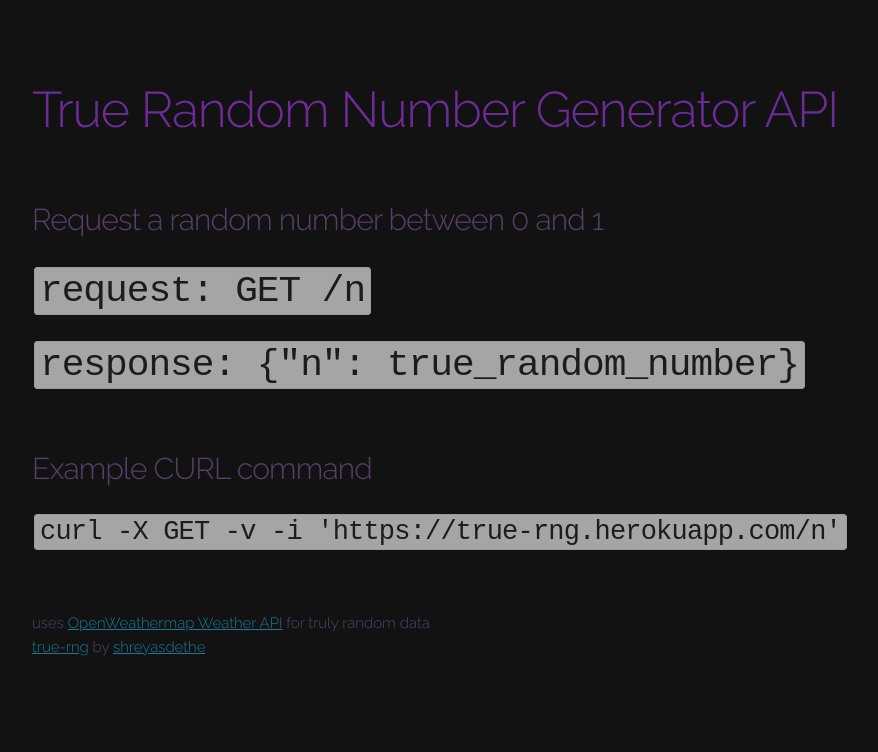
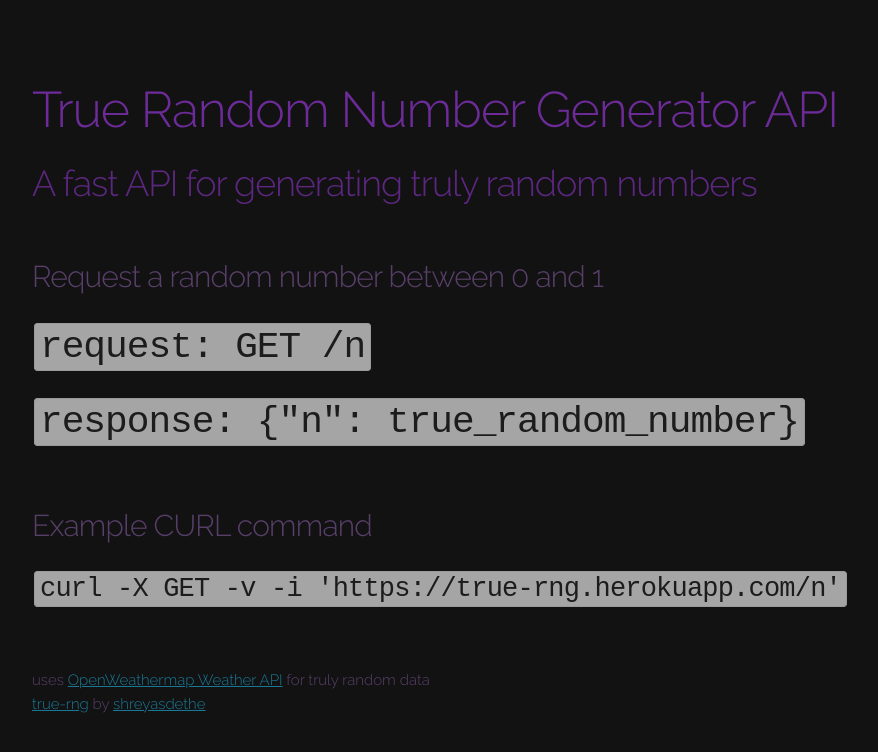
Before and after one commit to shreyasdethe/true-rng, a website: page public/index.html in a window 1280 px wide. Shown: the whole page, without its empty margins (128-1006 px from the left). Drawn offline with Linux system fonts and the light colour scheme.

Commit message:
bit of HTML

```diff
--- a/public/index.html
+++ b/public/index.html
@@ -29,7 +29,7 @@
 
 </head>
 
-<body bgcolor="#121212">
+<body style="background-color: #121212";>
 
   <!-- Primary Page Layout
   –––––––––––––––––––––––––––––––––––––––––––––––––– -->
@@ -43,10 +43,17 @@
       </div>
     </div>
 
+    <div class="row">
+      <div class="twelve columns">
+        <h3 style="text-align: left; padding-top: 0px; color: #7a2fac; opacity: 72%;">
+          A fast API for generating truly random numbers
+        </h1>
+      </div>
+    </div>
 
     <div class="row">
       <div class="twelve columns">
-        <h4 style="text-align: left; padding-top: 40px; color: #7d5797; opacity: 66%;">
+        <h4 style="text-align: left; padding-top: 30px; color: #7d5797; opacity: 66%;">
           Request a random number between 0 and 1
         </h4>
       </div>
```
